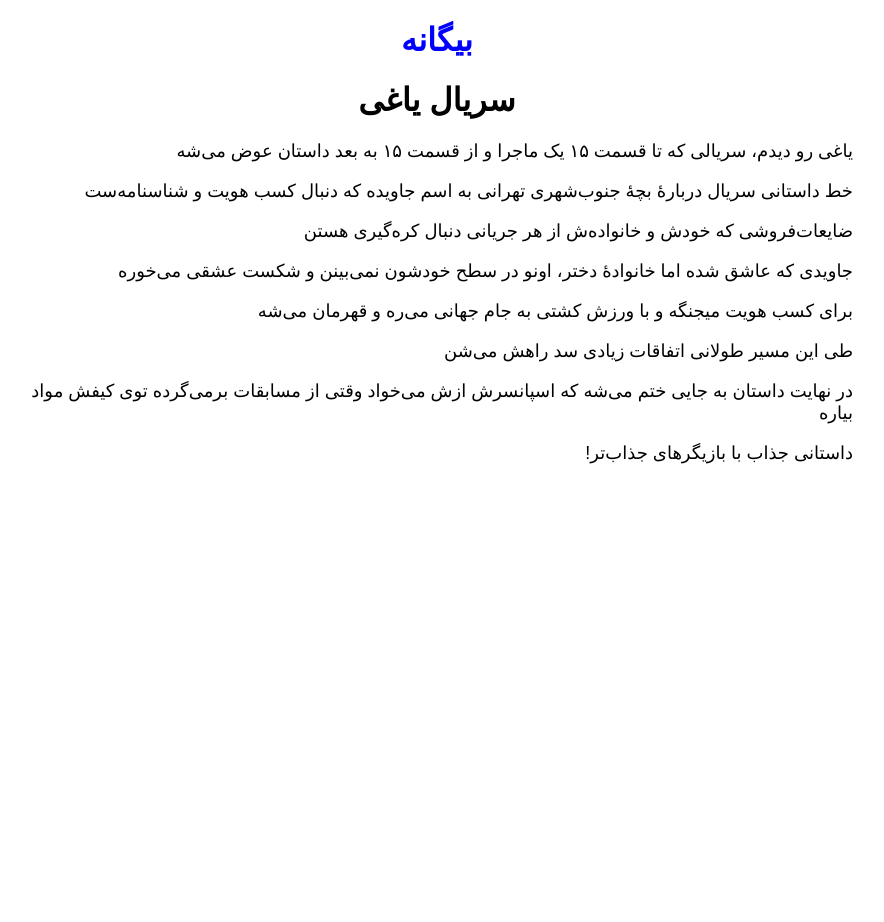
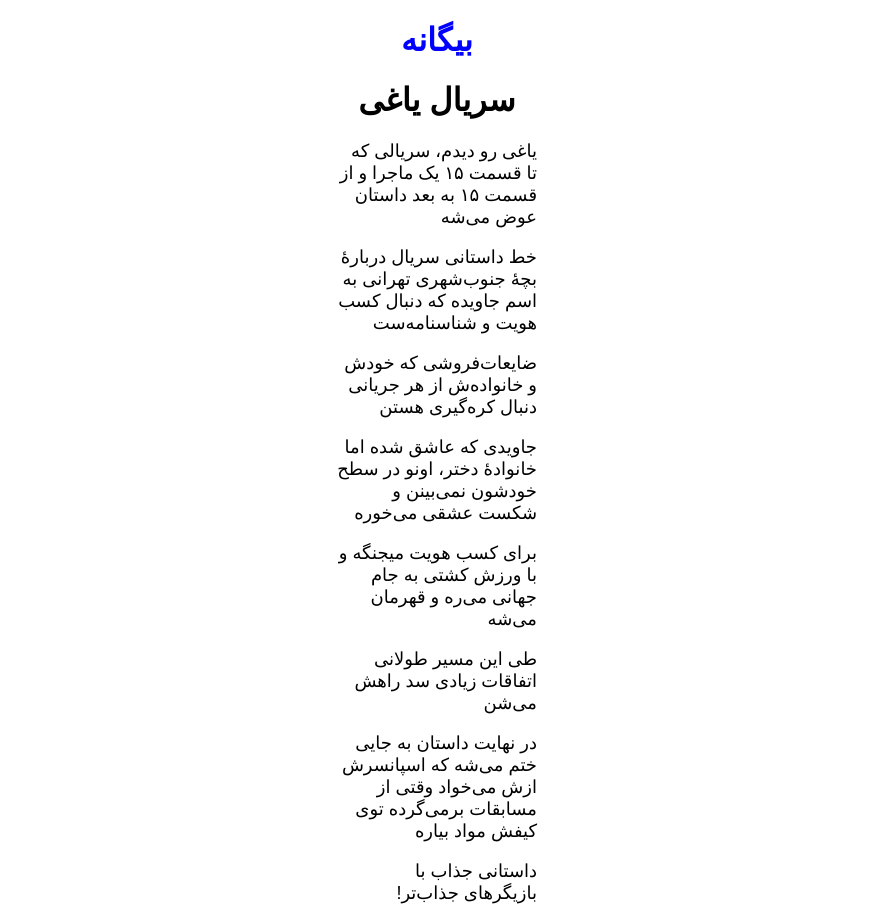
Before and after one commit to darkblog/darkblog.github.io, a Jekyll site: the page built from _posts/2023-8-19-4.md, in a window 1280 px wide. Shown: the whole page, without its empty margins (203-1087 px from the left). Built offline with Jekyll 4.4.1, drawn with Linux system fonts in a browser that asks for light colours; before the commit the page ends 900 px from its top, so only the background shows below that.

Commit message:
Update default.html

```diff
--- a/_layouts/default.html
+++ b/_layouts/default.html
@@ -10,7 +10,7 @@
 <title>{{ page.title }}</title>
 <meta name="description" content="{{ page.title }}">
 <link rel="canonical" href="{{ page.url | replace:'index.html','' | prepend: site.baseurl | prepend: site.url }}">
-<style amp-custom>body{font-family:sans-serif;margin:auto;max-width:65%;text-align:center}a{color:blue;text-decoration:none;padding:10px}p{text-align:right;font-size:large}</style>
+<style amp-custom>body{font-family:sans-serif;margin:auto;max-width:200px;text-align:center}a{color:blue;text-decoration:none;padding:10px}p{text-align:right;font-size:large}</style>
 </head>
 <body>
 <header>
```
